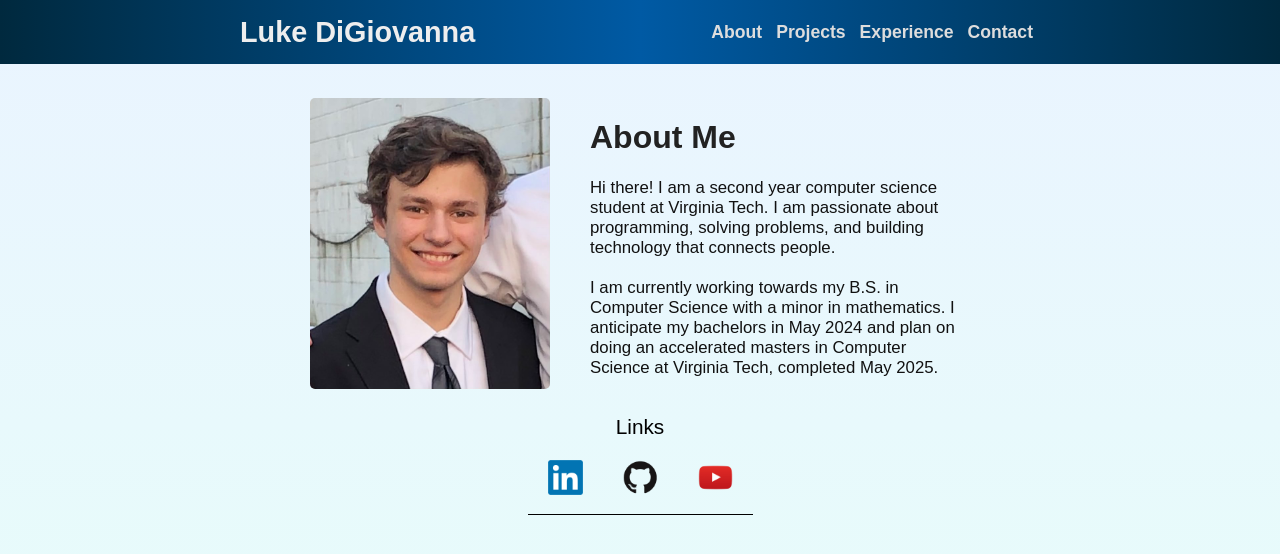
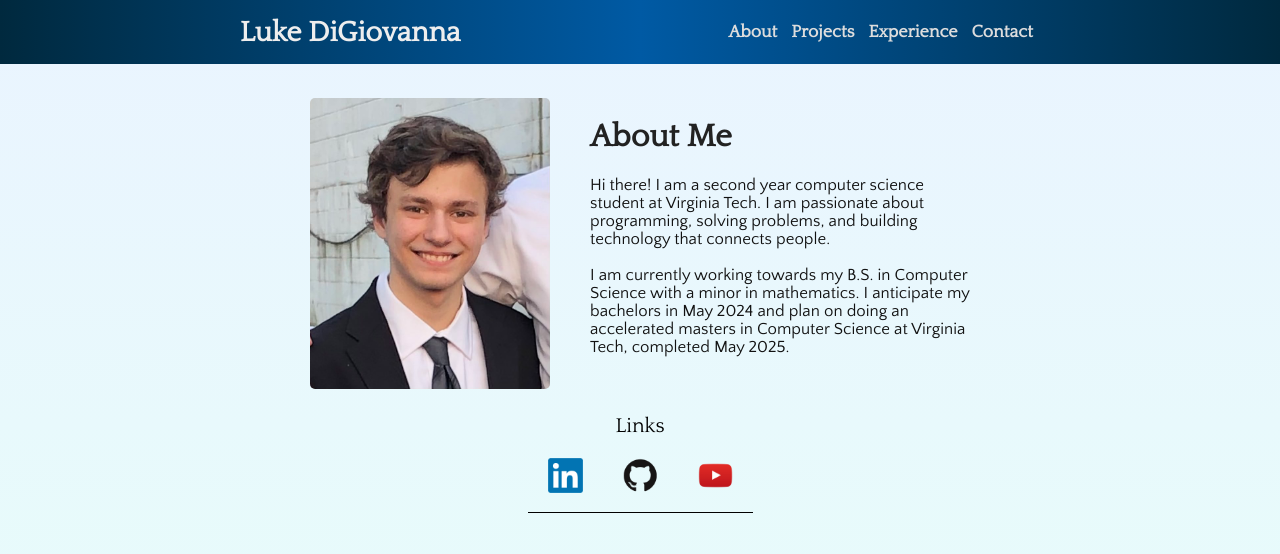
Before and after one commit to lukedigiovanna/lukedigiovanna.github.io, a React (Create React App) app: page / in a window 1280 px wide. Shown: the top 554 px of the page. Built offline with nearby package versions, Linux system fonts and the light colour scheme.

Commit message:
New font pairing

```diff
--- a/src/App.tsx
+++ b/src/App.tsx
@@ -7,6 +7,7 @@ import { Contact } from "./pages/Contact";
 
 import { Controller, Scene } from 'react-scrollmagic';
 import { Tween } from "react-gsap";
+import theme from "./theme";
 
 const AppContainer = styled.div`
   scroll-snap-type: y mandatory;
@@ -52,7 +53,7 @@ const NavbarButtonSection = styled.div`
 
 const NavbarButton = styled.a`
   text-decoration: none;
-  font-family: sans-serif;
+  font-family: ${theme.fonts.primary};
   color: #ddd;
   font-size: 1.1rem;
   font-weight: bold;
@@ -67,7 +68,7 @@ const NavbarButton = styled.a`
 `
 
 const Name = styled.p`
-  font-family: sans-serif;
+  font-family: ${theme.fonts.primary};
   font-weight: bold;
   color: #eee;
   font-size: 1.8rem;
--- a/src/components/JobDescription.tsx
+++ b/src/components/JobDescription.tsx
@@ -1,4 +1,5 @@
 import styled from "styled-components";
+import theme from "../theme";
 
 const Block = styled.div`
     border-radius: 3px;
@@ -6,7 +7,7 @@ const Block = styled.div`
     width: 700px;
     display: flex;
     flex-direction: row;
-    font-family: sans-serif;
+    font-family: ${theme.fonts.secondary};
     margin-block: 15px;
     padding: 10px;
 `
--- a/src/components/ProjectBlock.tsx
+++ b/src/components/ProjectBlock.tsx
@@ -1,7 +1,7 @@
 import styled from "styled-components";
 import { Project } from "../projects";
 
-import { Column, Row } from '../theme';
+import theme, { Column, Row } from '../theme';
 
 const InfoLabel = styled.span`
     font-weight: bold;
@@ -12,7 +12,7 @@ const InfoRow = styled.p`
 `
 
 const Block = styled.div`
-    font-family: sans-serif;
+    font-family: ${theme.fonts.secondary};
     background-color: #d6e2f1;
     border-radius: 5px;
     margin: 10px;
@@ -27,6 +27,7 @@ const Title = styled.p`
     margin: 0;
     text-align: center;
     width: 100%;
+    font-family: ${theme.fonts.primary}
 `
 
 export const BlockSpacer = styled.div`
--- a/src/index.css
+++ b/src/index.css
@@ -1,3 +1,13 @@
+@font-face {
+    font-family: Quattrocento;
+    src: url('./assets/fonts/Quattrocento-Regular.ttf');
+}
+
+@font-face {
+    font-family: Quattrocento-Sans;
+    src: url('./assets/fonts/QuattrocentoSans-Regular.ttf');
+}
+
 body {
     margin: 0;
 }
--- a/src/pages/About.tsx
+++ b/src/pages/About.tsx
@@ -1,6 +1,6 @@
 import styled from "styled-components";
 
-import { Header, Body, Row, Column } from '../theme';
+import theme, { Header, Body, Row, Column } from '../theme';
 
 const ProfileImage = styled.img`
     width: 240px;
@@ -17,7 +17,7 @@ const Links = styled.div`
 `
 
 const LinksTitle = styled.p`
-    font-family: sans-serif;
+    font-family: ${theme.fonts.primary};
     font-size: 1.3rem;
 `
 
--- a/src/pages/Contact.tsx
+++ b/src/pages/Contact.tsx
@@ -1,11 +1,11 @@
-import { Header, Body, Row, Column } from '../theme';
+import theme, { Header, Body, Row, Column } from '../theme';
 
 import styled from 'styled-components';
 
 const Field = styled.p`
     margin-block: 10px;
     font-size: 1.05rem;
-    font-family: sans-serif;
+    font-family: ${theme.fonts.secondary};
 `
 
 const FieldTitle = styled.span`
--- a/src/pages/Experience.tsx
+++ b/src/pages/Experience.tsx
@@ -1,9 +1,9 @@
 import styled from "styled-components";
 import { JobDescription } from "../components/JobDescription";
-import { Row, Column } from "../theme";
+import theme, { Row, Column } from "../theme";
 
 const Title = styled.h1`
-    font-family: sans-serif;
+    font-family: ${theme.fonts.primary};
     color: #222;
 `
 
--- a/src/theme.ts
+++ b/src/theme.ts
@@ -1,13 +1,22 @@
 import styled from "styled-components";
 
+const theme = {
+    fonts: {
+        primary: "Quattrocento",
+        secondary: "Quattrocento-Sans"
+    }
+};
+
+export default theme;
+
 export const Header = styled.h1`
-    font-family: sans-serif;
+    font-family: ${theme.fonts.primary};
     color: #222;
 `
 
 export const Body = styled.p`
     color: #111;
-    font-family: sans-serif;
+    font-family: ${theme.fonts.secondary};
     font-size: 1.05rem;
 `
 
```
Also changed, not shown: src/assets/fonts/Quattrocento-Regular.ttf (added), src/assets/fonts/QuattrocentoSans-Regular.ttf (added).
